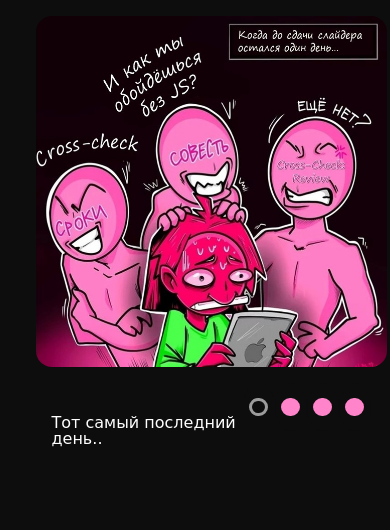
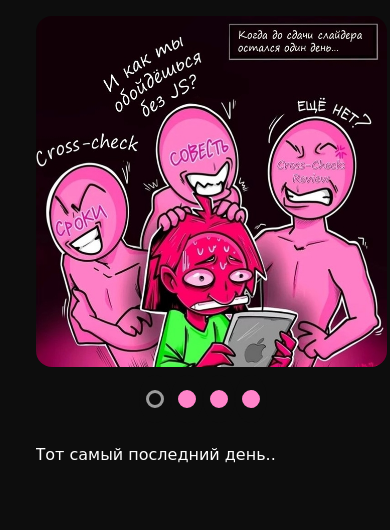
Before and after one commit to aleksa-mnk/cssMemSlider, a plain HTML site: page index.html in a window 390 px wide. Shown: the top 530 px of the page. Drawn offline with nearby package versions, Linux system fonts and the light colour scheme.

Commit message:
feat: add slider for mobile (Mon, May 16, 2022 05:55:13 AM)

```diff
--- a/css/style.css
+++ b/css/style.css
@@ -179,3 +179,21 @@ input[type="radio"] {
         transform: translateX(-100%);
     }
 }
+
+@media (max-width: 820px) {
+
+    .slider {
+        grid-template-columns: 1fr;
+        row-gap: 0.5rem;
+        justify-items: center;
+        grid-template-areas:
+            "img"
+            "navigation"
+            "caption";
+    }
+
+    .caption {
+        padding: 0 1rem;
+    }
+
+}
```
